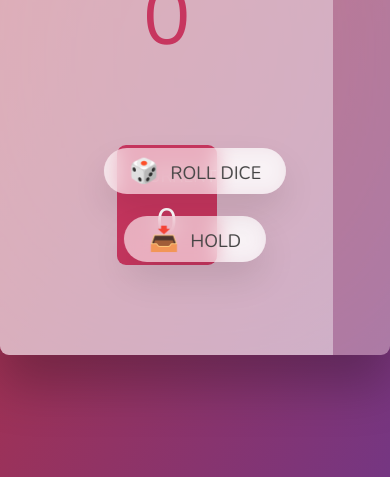
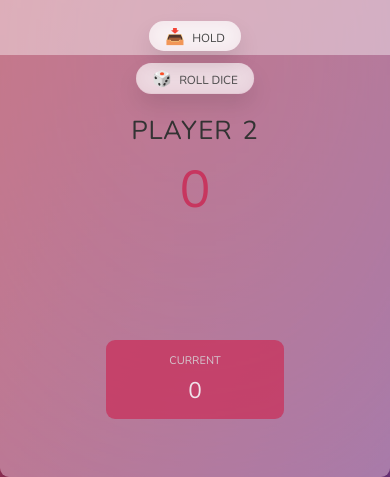
Before and after one commit to hunghv144/PigGame, a plain HTML site: page index.html in a window 390 px wide. Shown: the part 367-844 px from the top of the page. Drawn offline with nearby package versions, Linux system fonts and the light colour scheme.

Commit message:
Update style.css

```diff
--- a/style.css
+++ b/style.css
@@ -25,8 +25,8 @@ body {
 /* LAYOUT */
 main {
   position: relative;
-  width: 100rem;
-  height: 60rem;
+  max-width: 100rem;
+  /* max-height: 60rem; */
   background-color: rgba(255, 255, 255, 0.35);
   backdrop-filter: blur(200px);
   filter: blur();
@@ -37,7 +37,7 @@ main {
 }
 
 .player {
-  flex: 50%;
+  flex: 30%;
   padding: 9rem;
   display: flex;
   flex-direction: column;
@@ -168,3 +168,32 @@ main {
 .hidden {
   display: none;
 }
+@media screen and (max-width: 767.98px) {
+  body {
+    display: grid;
+    grid-template-columns: 1fr;
+  }
+  main {
+    display: grid;
+    grid-template-columns: 1fr;
+    grid-template-rows: 1fr 1fr;
+    height: 100%;
+  }
+  html {
+    font-size: 50.5%;
+    box-sizing: border-box;
+  }
+  html {
+    font-size: 40.5%;
+    box-sizing: border-box;
+  }
+  .btn--new {
+    top: 2rem;
+  }
+  .btn--roll {
+    top: 51%;
+  }
+  .btn--hold {
+    top: 46%;
+  }
+}
```
